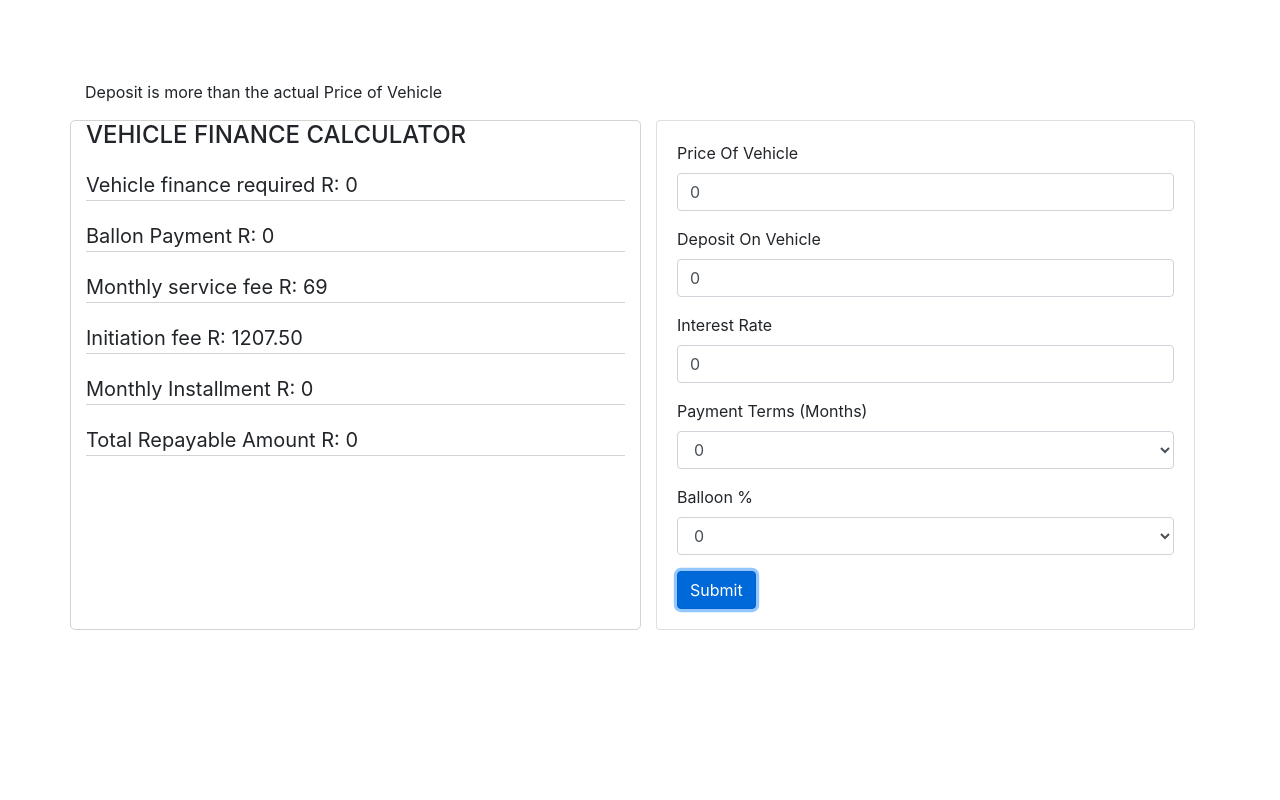
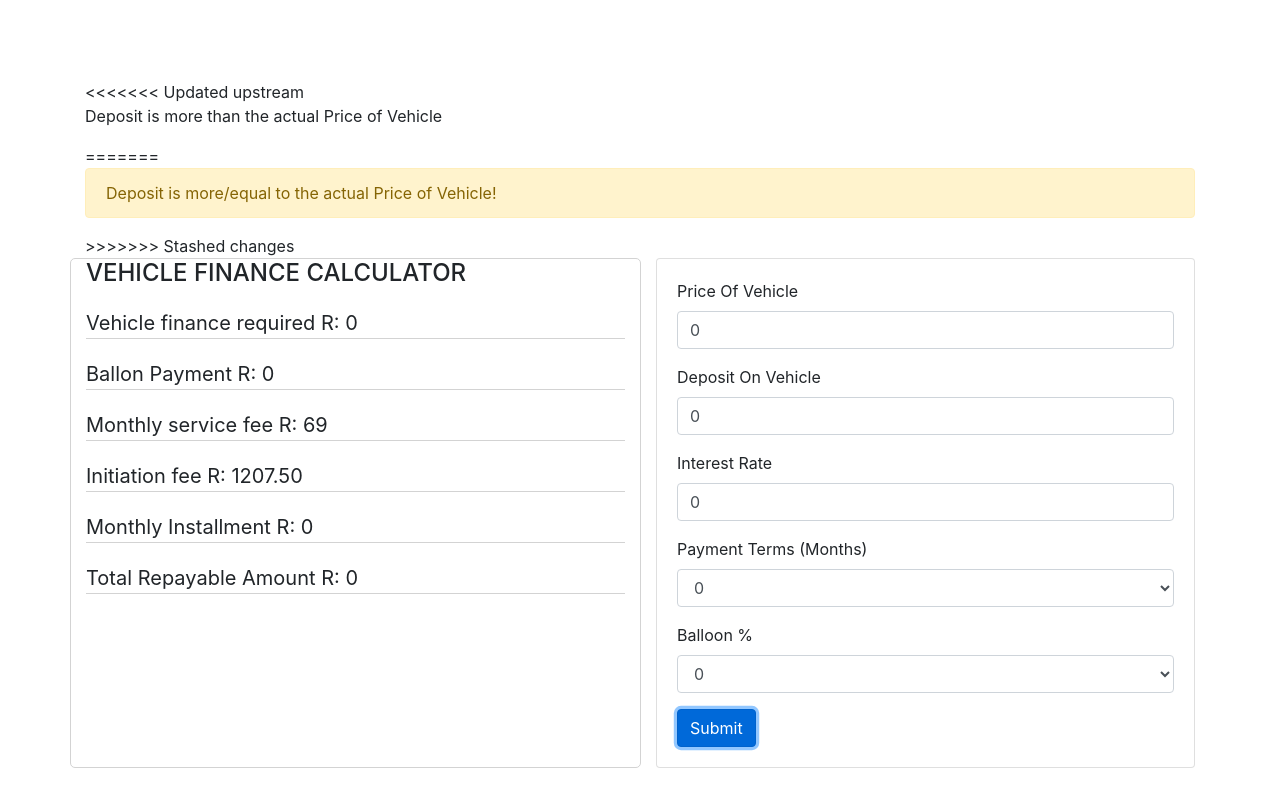
Before and after one commit to akack/vehicle-finance, an Angular app: page /Vehicle-Calculator in a window 1280 px wide. Both pictures are taken after a click on the button "Submit". Built offline with nearby package versions, Linux system fonts and the light colour scheme.

Commit message:
Live update

```diff
--- a/src/app/components/vehicle-calculator/vehicle-calculator.component.html
+++ b/src/app/components/vehicle-calculator/vehicle-calculator.component.html
@@ -1,5 +1,14 @@
 <div class="container">
+<<<<<<< Updated upstream
     <p *ngIf="exceed">Deposit is more than the actual Price of Vehicle</p>
+=======
+    <div *ngIf="exceed" class="alert alert-warning" role="alert">
+      Deposit is more/equal to the actual Price of Vehicle!
+    </div>
+    <div *ngIf="isRateOrPeriodZero" class="alert alert-warning" role="alert">
+      Interest Rate and Payment Terms can not be Zero! Please add it.
+    </div>
+>>>>>>> Stashed changes
     <div class="row">
         <div class="col" id="back-image">
         <h4>Vehicle Finance Calculator</h4>
```
